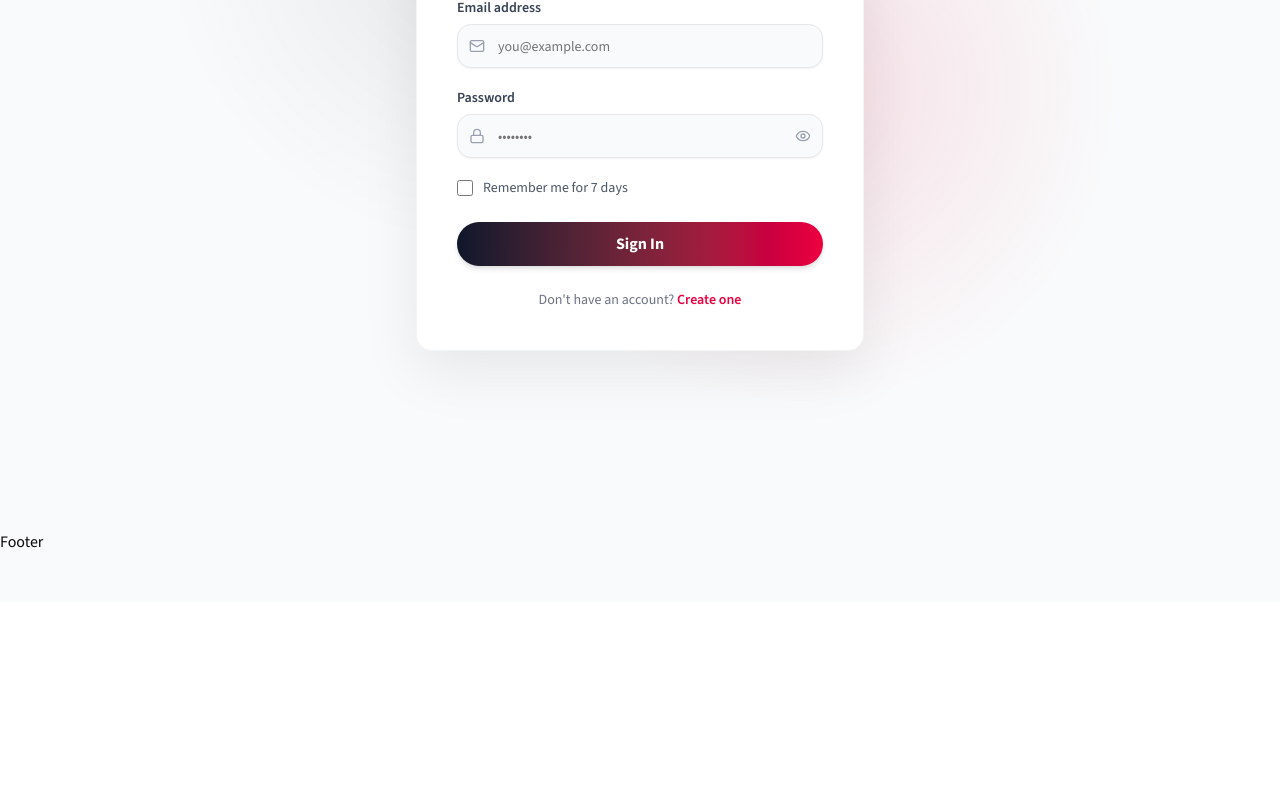
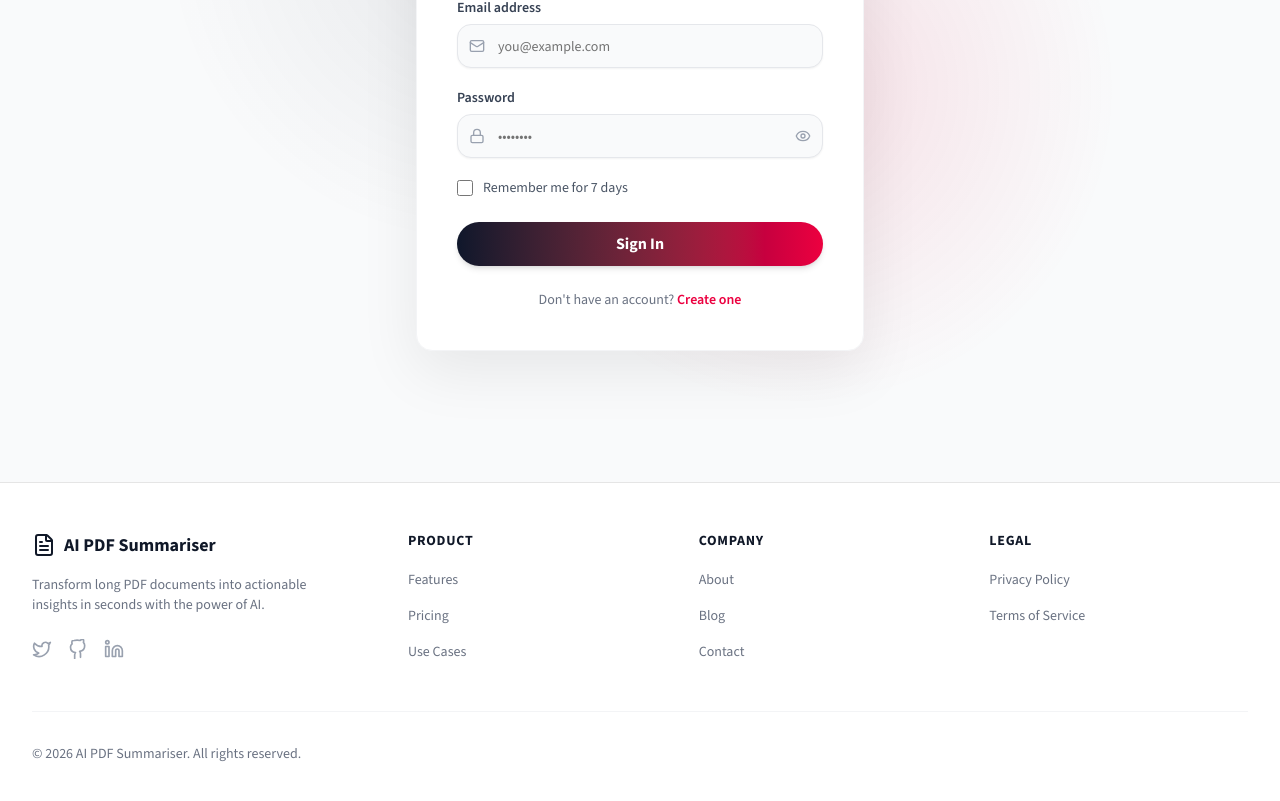
Before and after one commit to shubhamnagar234/ai-pdf-summariser, a Next.js app: page /sign-in in a window 1280 px wide. Shown: the part 391-1192 px from the top of the page. Before the commit the page ends 993 px from the top, so only its background shows below. Built offline with nearby package versions, Linux system fonts and the light colour scheme; no server answers.

Commit message:
feat: implement modern footer and rebrand app to AI PDF Summariser

```diff
--- a/src/app/layout.tsx
+++ b/src/app/layout.tsx
@@ -12,8 +12,8 @@ const fontSans = FontSans({
 });
 
 export const metadata: Metadata = {
-  title: 'Sommaire',
-  description: 'Sommaire is an App to summarize PDFs',
+  title: 'AI PDF Summariser',
+  description: 'AI PDF Summariser is an App to summarize PDFs',
 };
 
 export default function RootLayout({
--- a/src/app/sign-in/page.tsx
+++ b/src/app/sign-in/page.tsx
@@ -43,7 +43,7 @@ export default function SignInPage() {
         {/* Logo */}
         <Link href="/" className="flex items-center gap-2 mb-6">
           <FileText className="w-7 h-7 text-rose-600" />
-          <span className="font-extrabold text-lg text-gray-900">Sommaire</span>
+          <span className="font-extrabold text-lg text-gray-900">AI PDF Summariser</span>
         </Link>
 
         <h1 className="text-3xl font-extrabold text-gray-900 mb-1">
--- a/src/app/sign-up/page.tsx
+++ b/src/app/sign-up/page.tsx
@@ -41,7 +41,7 @@ export default function SignUpPage() {
       <div className="relative z-10 w-full max-w-md bg-white rounded-2xl shadow-[0_20px_60px_rgba(0,0,0,0.08)] border border-gray-100 p-10">
         <Link href="/" className="flex items-center gap-2 mb-6">
           <FileText className="w-7 h-7 text-rose-600" />
-          <span className="font-extrabold text-lg text-gray-900">Sommaire</span>
+          <span className="font-extrabold text-lg text-gray-900">AI PDF Summariser</span>
         </Link>
 
         <h1 className="text-3xl font-extrabold text-gray-900 mb-1">
--- a/src/components/common/footer.tsx
+++ b/src/components/common/footer.tsx
@@ -1,7 +1,188 @@
+import Link from "next/link";
+import { FileText } from "lucide-react";
+
+const GithubIcon = (props: React.SVGProps<SVGSVGElement>) => (
+  <svg
+    viewBox="0 0 24 24"
+    fill="none"
+    stroke="currentColor"
+    strokeWidth="2"
+    strokeLinecap="round"
+    strokeLinejoin="round"
+    {...props}
+  >
+    <path d="M15 22v-4a4.8 4.8 0 0 0-1-3.24c3-.34 6-1.53 6-6.76a5.5 5.5 0 0 0-1.5-3.89 5.5 5.5 0 0 0-.15-3.82s-1.18-.38-3.9 1.47a13.38 13.38 0 0 0-7 0C6.27 1.73 5.09 2.11 5.09 2.11a5.5 5.5 0 0 0-.15 3.82A5.5 5.5 0 0 0 3 9.5c0 5.22 3 6.42 6 6.76a4.8 4.8 0 0 0-1 3.24v4" />
+  </svg>
+);
+
+const TwitterIcon = (props: React.SVGProps<SVGSVGElement>) => (
+  <svg
+    viewBox="0 0 24 24"
+    fill="none"
+    stroke="currentColor"
+    strokeWidth="2"
+    strokeLinecap="round"
+    strokeLinejoin="round"
+    {...props}
+  >
+    <path d="M22 4s-.7 2.1-2 3.4c1.6 10-9.4 17.3-18 11.6 2.2.1 4.4-.6 6-2C3 15.5.5 9.6 3 5c2.2 2.6 5.6 4.1 9 4-.9-4.2 4-6.6 7-3.8 1.1 0 3-1.2 3-1.2z" />
+  </svg>
+);
+
+const LinkedinIcon = (props: React.SVGProps<SVGSVGElement>) => (
+  <svg
+    viewBox="0 0 24 24"
+    fill="none"
+    stroke="currentColor"
+    strokeWidth="2"
+    strokeLinecap="round"
+    strokeLinejoin="round"
+    {...props}
+  >
+    <path d="M16 8a6 6 0 0 1 6 6v7h-4v-7a2 2 0 0 0-2-2 2 2 0 0 0-2 2v7h-4v-7a6 6 0 0 1 6-6z" />
+    <rect x="2" y="9" width="4" height="12" />
+    <circle cx="4" cy="4" r="2" />
+  </svg>
+);
+
 export default function Footer() {
   return (
-    <footer className="bg-gray-50 py-12">
-     Footer
+    <footer className="border-t bg-white/80 backdrop-blur-md">
+      <div className="mx-auto max-w-7xl px-8 py-12">
+        <div className="grid grid-cols-1 md:grid-cols-4 gap-8">
+          <div className="md:col-span-1">
+            <Link
+              href="/"
+              className="flex items-center gap-2 no-underline group"
+            >
+              <FileText className="w-6 h-6 text-gray-900 group-hover:rotate-12 transform transition duration-200" />
+              <span className="font-extrabold text-lg text-gray-900 whitespace-nowrap">
+                AI PDF Summariser
+              </span>
+            </Link>
+            <p className="mt-4 text-sm text-gray-500">
+              Transform long PDF documents into actionable insights in seconds
+              with the power of AI.
+            </p>
+            <div className="mt-6 flex space-x-4">
+              <Link
+                href="#"
+                className="text-gray-400 hover:text-gray-900 transition-colors"
+              >
+                <span className="sr-only">Twitter</span>
+                <TwitterIcon className="h-5 w-5" />
+              </Link>
+              <Link
+                href="#"
+                className="text-gray-400 hover:text-gray-900 transition-colors"
+              >
+                <span className="sr-only">GitHub</span>
+                <GithubIcon className="h-5 w-5" />
+              </Link>
+              <Link
+                href="#"
+                className="text-gray-400 hover:text-gray-900 transition-colors"
+              >
+                <span className="sr-only">LinkedIn</span>
+                <LinkedinIcon className="h-5 w-5" />
+              </Link>
+            </div>
+          </div>
+
+          <div className="md:col-span-3 grid grid-cols-2 sm:grid-cols-3 gap-8 md:pl-16">
+            <div>
+              <h3 className="text-sm font-bold text-gray-900 tracking-wider uppercase">
+                Product
+              </h3>
+              <ul className="mt-4 space-y-3">
+                <li>
+                  <Link
+                    href="#"
+                    className="text-sm text-gray-500 hover:text-gray-900 transition-colors"
+                  >
+                    Features
+                  </Link>
+                </li>
+                <li>
+                  <Link
+                    href="#"
+                    className="text-sm text-gray-500 hover:text-gray-900 transition-colors"
+                  >
+                    Pricing
+                  </Link>
+                </li>
+                <li>
+                  <Link
+                    href="#"
+                    className="text-sm text-gray-500 hover:text-gray-900 transition-colors"
+                  >
+                    Use Cases
+                  </Link>
+                </li>
+              </ul>
+            </div>
+            <div>
+              <h3 className="text-sm font-bold text-gray-900 tracking-wider uppercase">
+                Company
+              </h3>
+              <ul className="mt-4 space-y-3">
+                <li>
+                  <Link
+                    href="#"
+                    className="text-sm text-gray-500 hover:text-gray-900 transition-colors"
+                  >
+                    About
+                  </Link>
+                </li>
+                <li>
+                  <Link
+                    href="#"
+                    className="text-sm text-gray-500 hover:text-gray-900 transition-colors"
+                  >
+                    Blog
+                  </Link>
+                </li>
+                <li>
+                  <Link
+                    href="#"
+                    className="text-sm text-gray-500 hover:text-gray-900 transition-colors"
+                  >
+                    Contact
+                  </Link>
+                </li>
+              </ul>
+            </div>
+            <div>
+              <h3 className="text-sm font-bold text-gray-900 tracking-wider uppercase">
+                Legal
+              </h3>
+              <ul className="mt-4 space-y-3">
+                <li>
+                  <Link
+                    href="#"
+                    className="text-sm text-gray-500 hover:text-gray-900 transition-colors"
+                  >
+                    Privacy Policy
+                  </Link>
+                </li>
+                <li>
+                  <Link
+                    href="#"
+                    className="text-sm text-gray-500 hover:text-gray-900 transition-colors"
+                  >
+                    Terms of Service
+                  </Link>
+                </li>
+              </ul>
+            </div>
+          </div>
+        </div>
+        <div className="border-t border-gray-100 mt-12 pt-8 flex flex-col md:flex-row items-center justify-between">
+          <p className="text-sm text-gray-500">
+            &copy; {new Date().getFullYear()} AI PDF Summariser. All rights reserved.
+          </p>
+        </div>
+      </div>
     </footer>
   );
 }
--- a/src/components/common/header.tsx
+++ b/src/components/common/header.tsx
@@ -16,7 +16,7 @@ export default async function Header() {
           <Link href="/" className="flex items-center gap-2 no-underline group">
             <FileText className="w-8 h-8 text-gray-900 group-hover:rotate-12 transform transition duration-200 ease-in-out" />
             <span className="font-extrabold text-xl text-gray-900 whitespace-nowrap">
-              Sommaire
+              AI PDF Summariser
             </span>
           </Link>
         </div>
--- a/src/components/home/demo-section.tsx
+++ b/src/components/home/demo-section.tsx
@@ -66,7 +66,7 @@ export default function DemoSection() {
               transition={{ duration: 0.5, delay: 0.2 }}
               className="font-bold text-3xl max-w-2xl mx-auto px-4 sm:px-6"
             >
-              Watch how Sommaire transform{' '}
+              Watch how AI PDF Summariser transform{' '}
               <span className="bg-linear-to-r from-rose-500 to-rose-700 bg-clip-text text-transparent">
                 this Next.js course PDF
               </span>{' '}
--- a/src/components/home/hero-section.tsx
+++ b/src/components/home/hero-section.tsx
@@ -63,7 +63,7 @@ export default function HeroSection() {
           className="text-white mt-6 text-base sm:text-lg lg:text-xl rounded-full px-8 sm:px-10 lg:px-12 py-6 sm:py-7 lg:py-8 lg:mt-16 bg-linear-to-r from-slate-900 to-rose-500 hover:from-rose-500 hover:to-slate-900 hover:no-underline font-bold shadow-lg transition-all duration-300"
         >
           <Link href="/#pricing" className="flex gap-2 items-center">
-            <span>Try Sommaire</span>
+            <span>Try AI PDF Summariser</span>
             <ArrowRight className="animate-pulse" />
           </Link>
         </Button>
--- a/src/components/summaries/download-summary-button.tsx
+++ b/src/components/summaries/download-summary-button.tsx
@@ -22,7 +22,7 @@ export function DownloadSummaryButton({
     ${summaryText}
 
     Original File: ${fileName}
-    Generated by Sommaire
+    Generated by AI PDF Summariser
     `;
 
     const blob = new Blob([summaryContent], { type: 'text/plain' });
```
